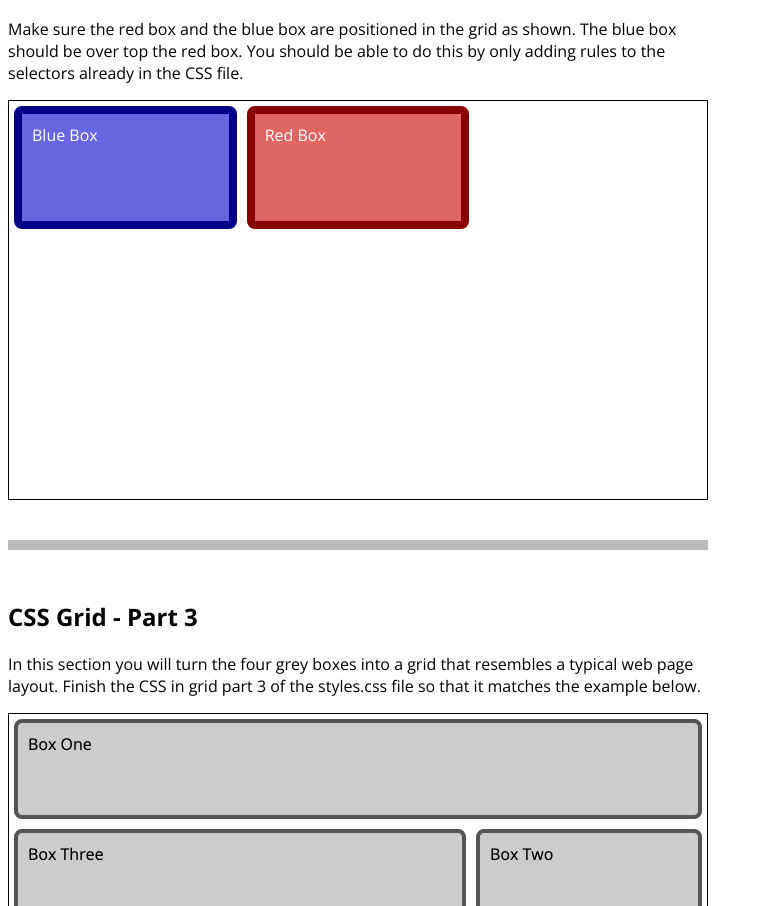
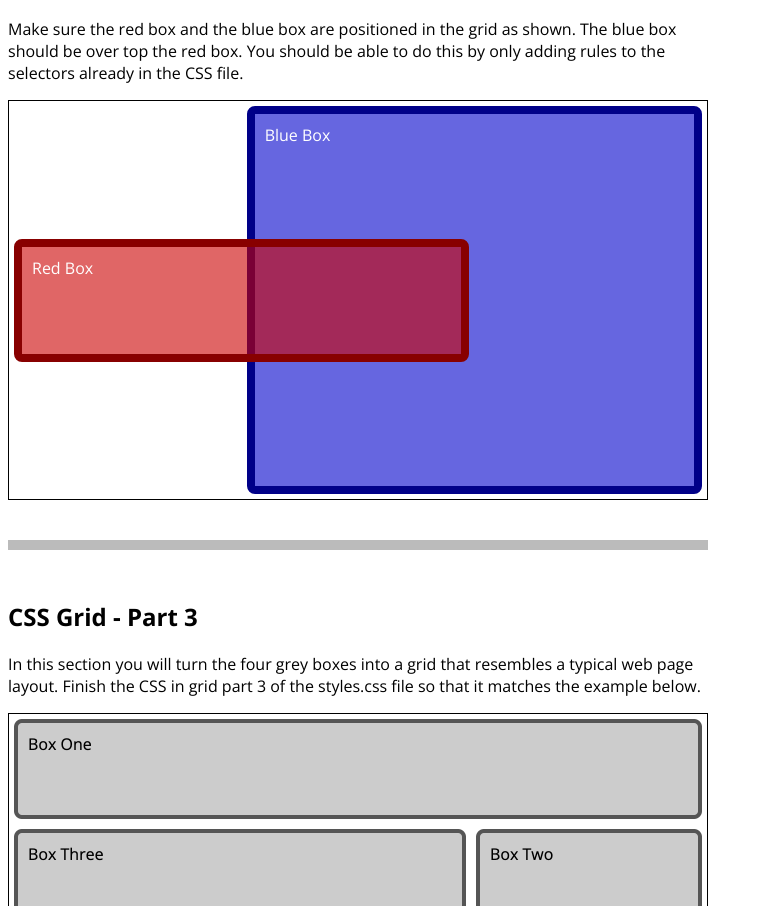
Before and after one commit to Tayomide/itmd-441-01-02, a plain HTML site: page Lab2/index.html in a window 1280 px wide. Shown: the part 3934-4840 px from the top of the page, without its empty margins (0-763 px from the left). Drawn offline with nearby package versions, Linux system fonts and the light colour scheme.

Commit message:
Solve Grid Part 2

```diff
--- a/Lab2/styles.css
+++ b/Lab2/styles.css
@@ -76,11 +76,13 @@
 /* Grid Part 2 */
 
 #grid-section2 .gridboxblue {
-
+	grid-column: 2 / 4;
+	grid-row: 1 / 4;
 }
 
 #grid-section2 .gridboxred {
-
+	grid-column: 1 / 3;
+	grid-row: 2 / 3;
 }
 
 /* end Grid Part 2 */
```
